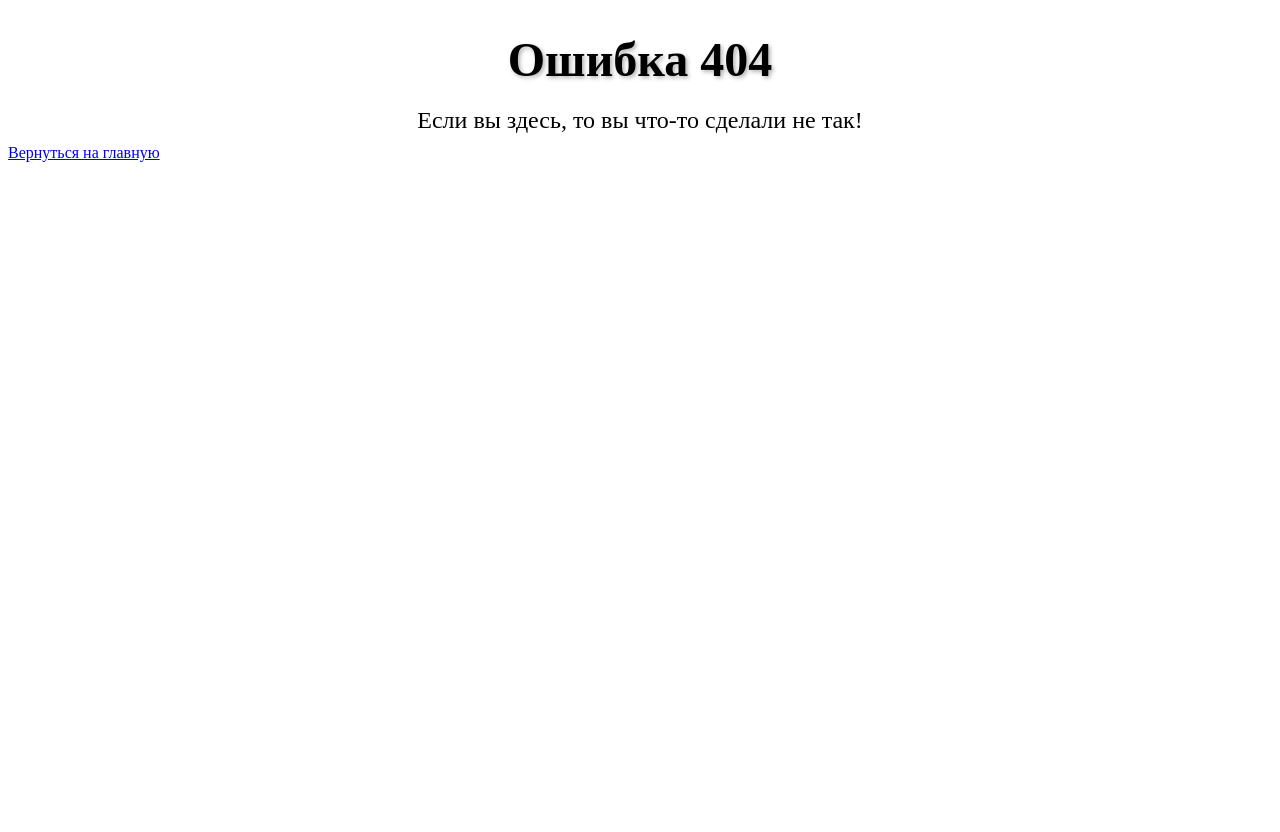
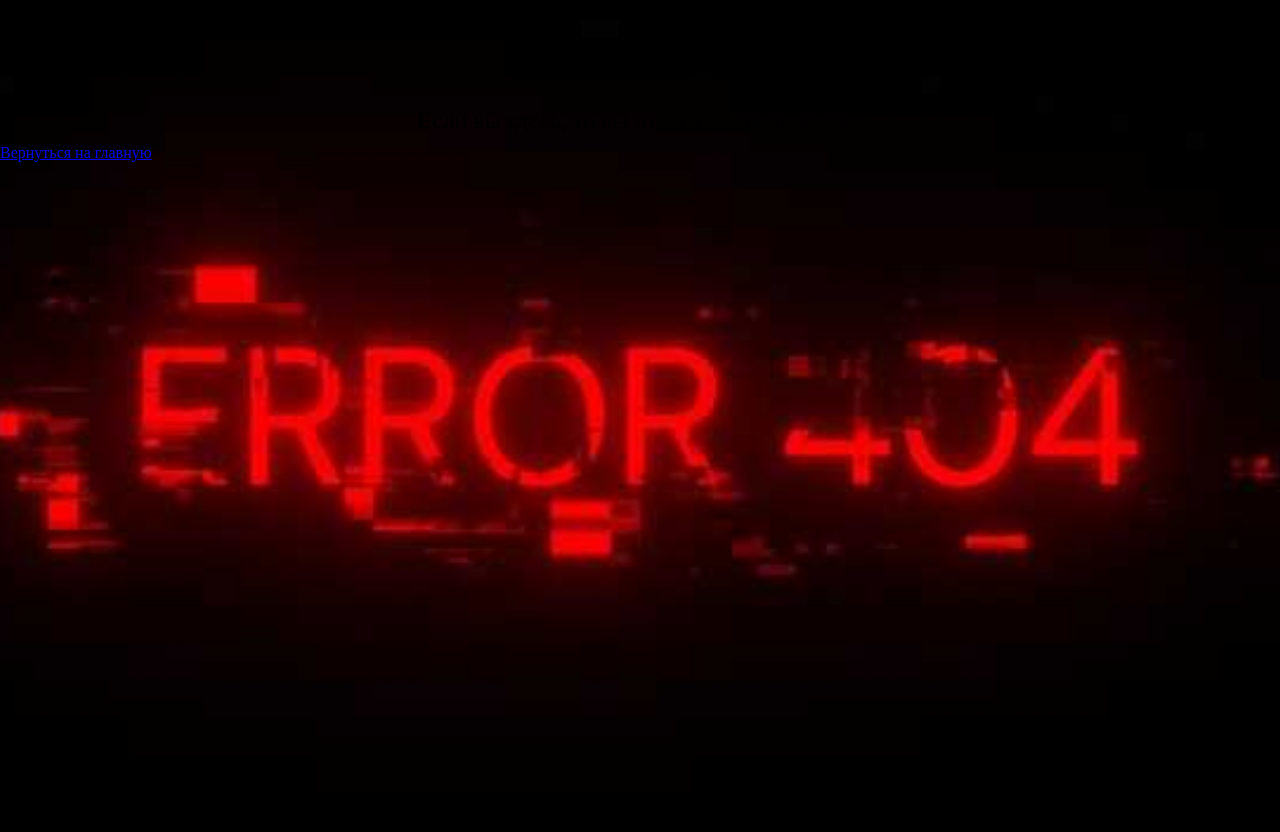
Before and after one commit to noyemkaren-ship-it/casic67, a FastAPI app: page / in a window 1280 px wide. Before the commit the page ends 162 px from the top, so only its background shows below. Run offline with FastAPI, Linux system fonts and the light colour scheme.

Commit message:
project: 2v

```diff
--- a/static/css/style.css
+++ b/static/css/style.css
@@ -10,6 +10,21 @@
     justify-content: center;
     align-items: center;
     color: white;
+}
+
+.RLBody {
+    background-image: url(../back.jpg);
+}
+
+
+.ErrorBody {
+    background-image: url(../backe.jpg);
+    background-size: cover;
+    background-position: center;
+    background-repeat: no-repeat;
+    min-height: 100vh;
+    margin: 0;
+    padding: 0;
 }
 
 /* Заголовок */
--- a/templates/error.html
+++ b/templates/error.html
@@ -6,7 +6,7 @@
     <title>KING || ERROR</title>
     <link rel="stylesheet" href="/static/css/style.css">
 </head>
-<body class="BodyError">
+<body class="ErrorBody">
     <h1>Ошибка 404</h1>
     <p>Если вы здесь, то вы что-то сделали не так!</p>
     <a href="/">Вернуться на главную</a>
--- a/templates/login.html
+++ b/templates/login.html
@@ -6,7 +6,7 @@
     <title>KingWeb || Login</title>
     <link rel="stylesheet" href="/static/css/style.css">
 </head>
-<body class="loginBody">
+<body class="RLBody">
     <div class="form-container">
         <h1>🔐 Вход</h1>
 
--- a/templates/register.html
+++ b/templates/register.html
@@ -6,7 +6,7 @@
     <title>KingWeb || Register</title>
     <link rel="stylesheet" href="/static/css/style.css">
 </head>
-<body class="registerBody">
+<body class="RLBody">
     <div class="form-container">
         <h1>📝 Регистрация</h1>
 
```
